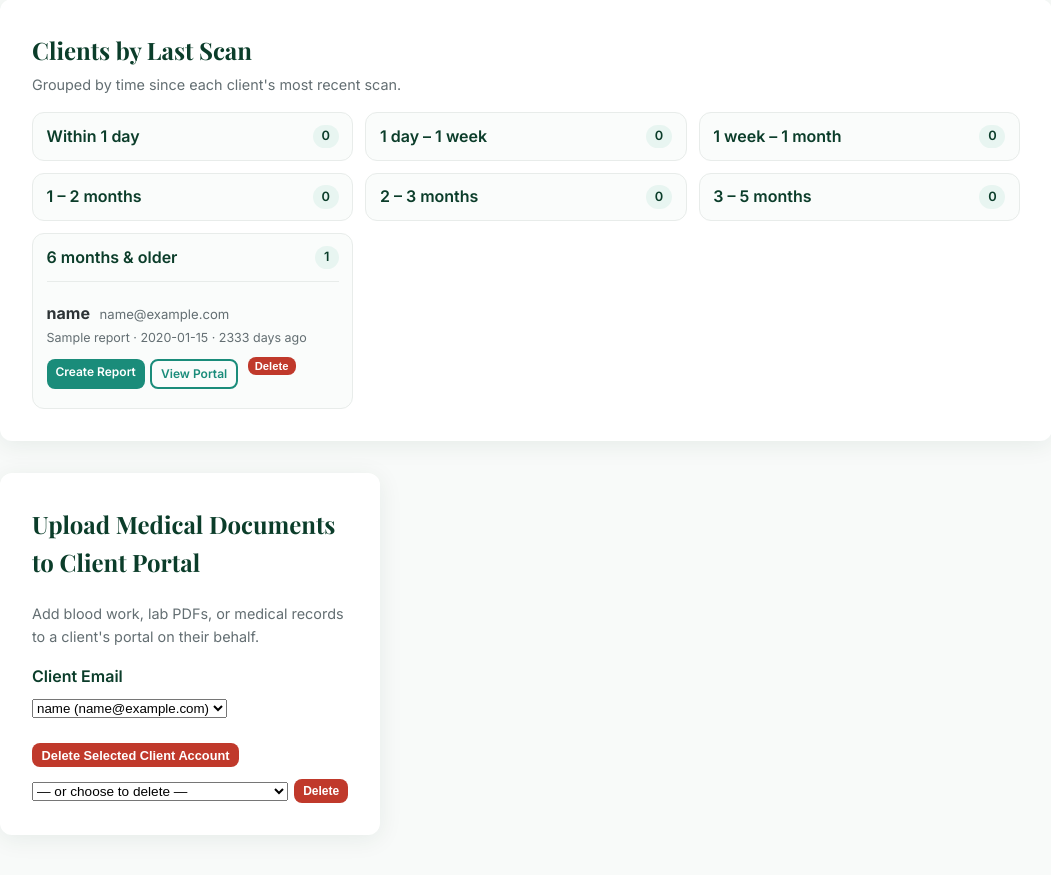
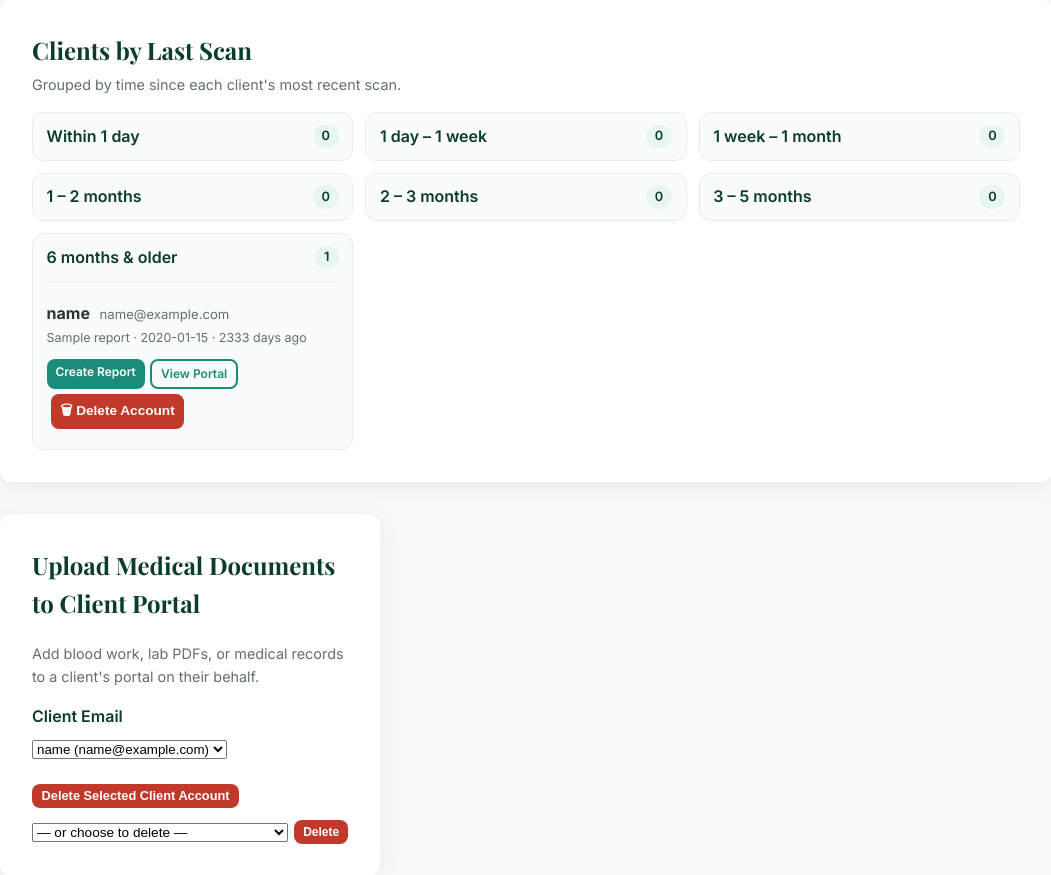
Before and after one commit to Michaelpeatross/root-cause-website, a Flask app: a page that uses templates/admin.html in a window 1280 px wide. Shown: the part 315-1190 px from the top of the page, without its empty margins (114-1165 px from the left). Run offline with Flask 3, Linux system fonts and the light colour scheme; the visitor is signed in with stand-in values (Sample User, id 1); tables that the repository leaves empty hold one stand-in row (values such as "Sample post"); some libraries are stand-ins or nearby versions.

Commit message:
Make delete client buttons larger and more visible with emoji and full text

```diff
--- a/templates/admin.html
+++ b/templates/admin.html
@@ -118,7 +118,7 @@
                             <form method="POST" style="display:inline; margin-left:0.25rem;" onsubmit="return confirm('Permanently delete this account and ALL its reports, documents, scans and data? This cannot be undone.');">
                                 <input type="hidden" name="action" value="delete_user">
                                 <input type="hidden" name="client_email" value="{{ c.email }}">
-                                <button type="submit" class="btn" style="font-size:0.7rem; padding:0.2rem 0.45rem; background:#c0392b; color:#fff; border:none;">Delete</button>
+                                <button type="submit" class="btn" style="font-size:0.85rem; padding:0.35rem 0.6rem; background:#c0392b; color:#fff; border:none; font-weight:600;">🗑 Delete Account</button>
                             </form>
                         </div>
                     </li>
```
